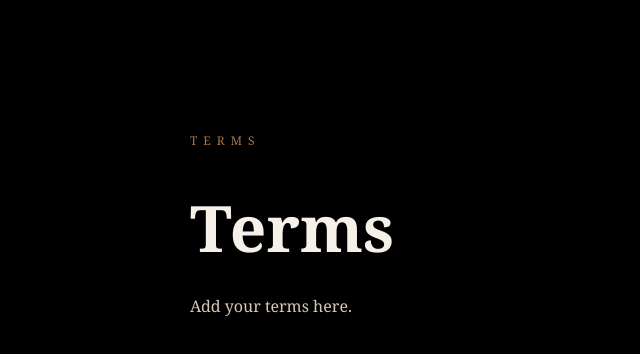
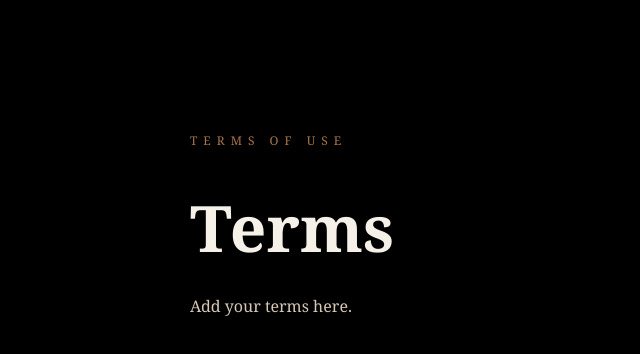
Before and after one commit to anastasis-elite/Website-v2, a Next.js app: page /terms in a window 1280 px wide. Shown: the top 354 px of the page, without its empty margins (0-640 px from the left). Built offline with nearby package versions, Linux system fonts and the light colour scheme.

Commit message:
Update page.tsx

```diff
--- a/app/terms/page.tsx
+++ b/app/terms/page.tsx
@@ -20,7 +20,7 @@ export default function TermsPage() {
             textTransform: 'uppercase',
           }}
         >
-          Terms
+          Terms of Use
         </p>
 
         <h1
```
